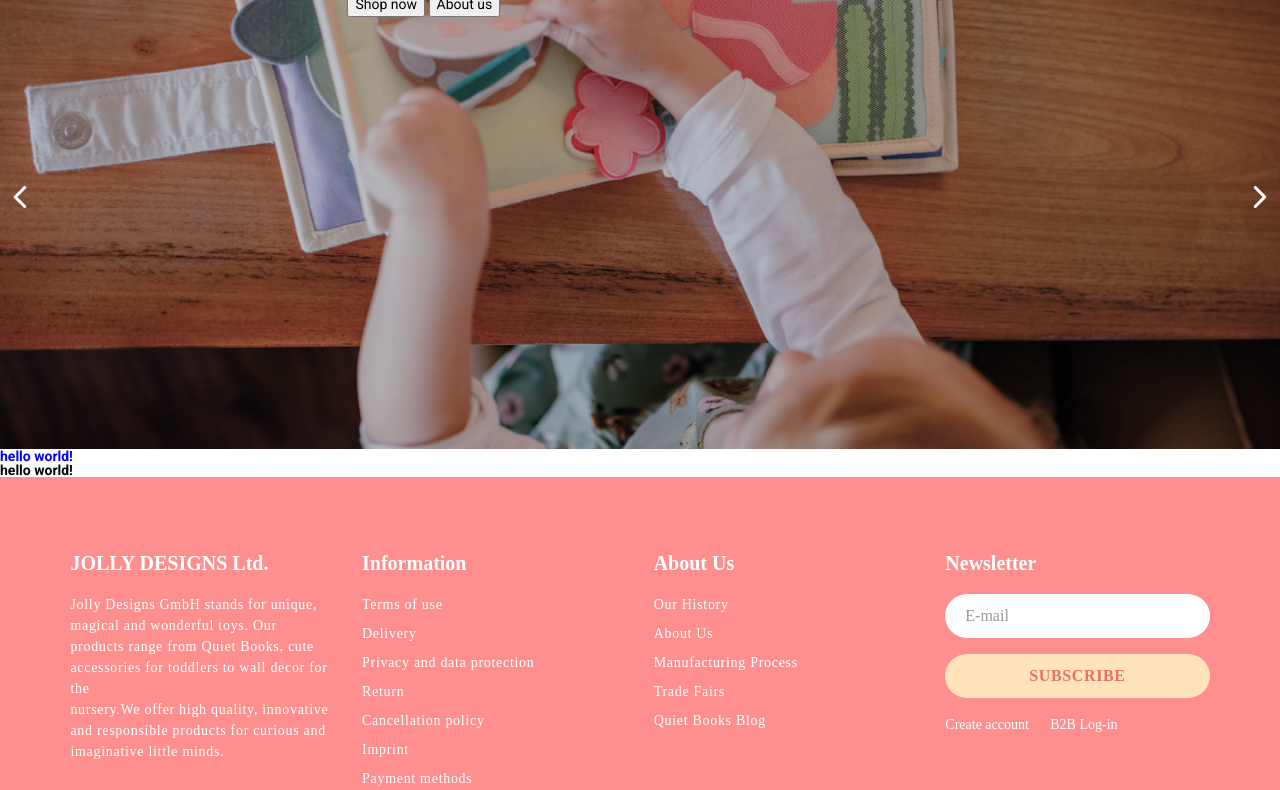
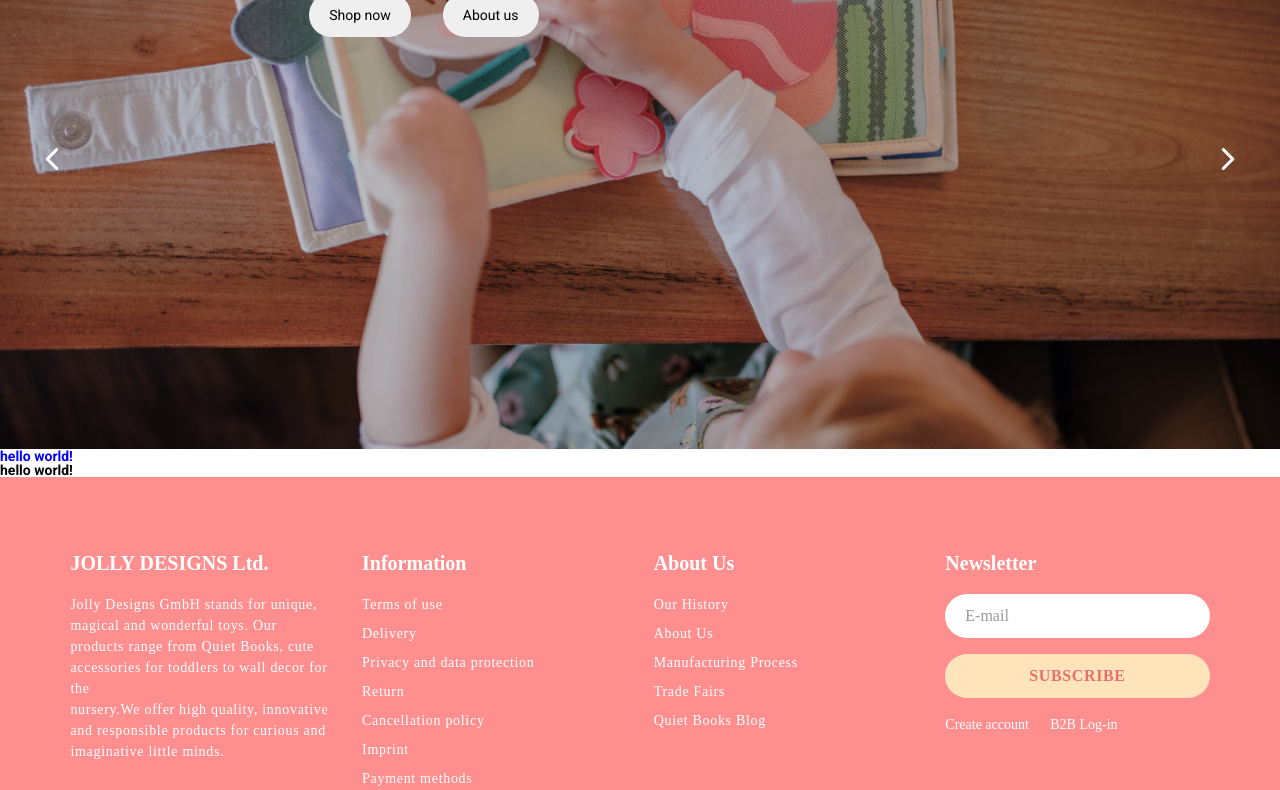
Before and after one commit to MykhailoHa/Jolly-Design, a website: page src/index.html in a window 1280 px wide. Shown: the part 268-1058 px from the top of the page. Drawn offline with nearby package versions, Linux system fonts and the light colour scheme; files that its build step writes are made by us from their sources; files whose address does not match are found by name.

Commit message:
small fixes of buttons - Discover - block

```diff
--- a/src/partials/discower-the-new-way.html
+++ b/src/partials/discower-the-new-way.html
@@ -8,9 +8,9 @@
     </div>
     <div class="discover-block-inner">
         <h1>Discover the new way of playing</h1>
-        <div class="discover-block-wraper">
-            <button class="discover-btn-Shop_now">Shop now</button>
-            <button class="discover-btn-About_us">About us</button>
+        <div class="discover-block-btns">
+            <button class="discover-btn-Shop_now btn">Shop now</button>
+            <button class="discover-btn-About_us btn">About us</button>
         </div>
     </div>
 </div>
--- a/src/scss/partials/_discower-the-new-way.scss
+++ b/src/scss/partials/_discower-the-new-way.scss
@@ -9,12 +9,12 @@
   position: relative;
 }
 .discover_next {
-  right: 0;
-  top: 50%;
+  right: 32px;
+  top: 43%;
 }
 .discover_prev {
-  left:0;
-  top: 50%;
+  left:32px;
+  top: 43%;
 }
 .discover-block-inner {
   display: flex;
@@ -32,3 +32,7 @@ h1 {
   line-height: 88px;
   color: #FFFFFF;
 }
+.discover-block-btns {
+  display: flex;
+  gap: 32px;
+}
```
Also changed, not shown: build/css/fonts/svgfont.ttf, build/css/fonts/svgfont.woff, build/css/fonts/svgfont.woff2, build/css/style.css, build/index.html, 1 other file.
